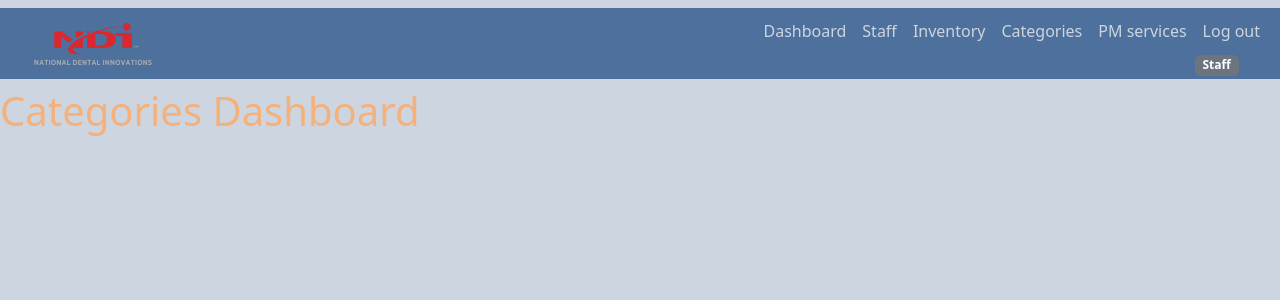
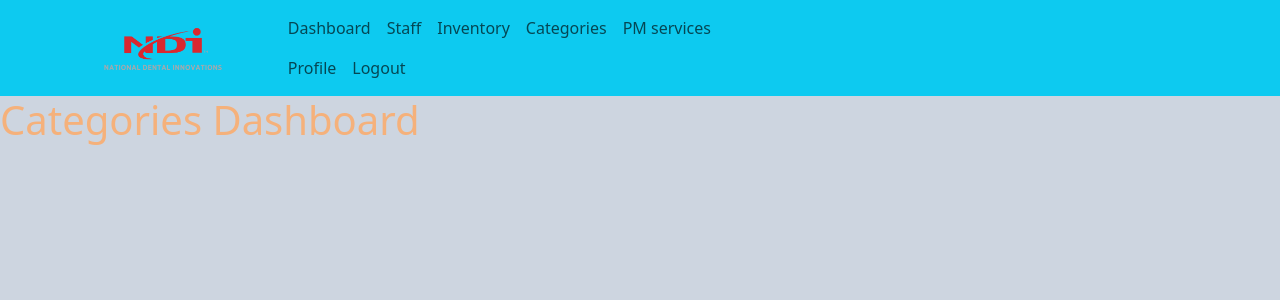
Before and after one commit to goisborges/ndi_inventory, a Django app: page /categories/ in a window 1280 px wide. Shown: the top 300 px of the page. Run offline with Django 4.2, Linux system fonts and the light colour scheme; a user stored in the database is signed in.

Commit message:
modifying styling

```diff
--- a/templates/partials/nav.html
+++ b/templates/partials/nav.html
@@ -1,5 +1,5 @@
-<nav class="navbar navbar-expand-lg">
-  <div class="container-fluid navigation">
+<nav class="navbar navbar-expand-lg navbar-info bg-info">
+  <div class="container">
     <a class="navbar-brand" href="#">
       <img src="/static/ndi_logo.png" alt="Logo" width="auto" height="60"
         class="d-inline-block align-text-top">
@@ -8,7 +8,9 @@
       aria-controls="navbarNav" aria-expanded="false" aria-label="Toggle navigation">
       <span class="navbar-toggler-icon"></span>
     </button>
-    <div class="collapse navbar-collapse" id="navbarNav"></div>
+    <div class="collapse navbar-collapse" id="navbarNav">
+    <div class="container justify-content-between">
+      <div class="navbar-left">
         <ul class="navbar-nav">
           <li class="nav-item">
             <a class="nav-link" href={% url 'dashboard-index' %}>Dashboard</a>
@@ -25,19 +27,34 @@
           <li class="nav-item">
             <a class="nav-link" href={% url 'pmservice-index' %}>PM services</a>
           </li>
+        </div>
+
         <div class="right-nav">
+
+          {%  if user.is_authenticated %}
+<ul class="navbar-nav">
           <li class="nav-item">
-        <a class="nav-link" href={% url 'logout' %}>Log out</a>
+            <a class="nav-link">Profile</a>
           </li>
-      </li>
-          {% if user.is_staff %}
-            <span class="badge bg-secondary">Staff</span>
-          {% endif %}
+          <li class="nav-item">
+            <a class="nav-link" href={% url 'logout' %}>Logout</a>
           </li>
 
+          {% else %}
+
+          <li class="nav-item">
+            <a class="nav-link" href={% url 'register' %}>Register</span></a>
+          </li>
+          <li class="nav-item">
+            <a class="nav-link" href={% url 'login' %}>Login</span></a>
+          </li>
+        </ul>
+
+          {% endif %}
 
         </div>
       </ul>
     </div>
   </div>
+</div>
 </nav>
```
Also changed, not shown: db.sqlite3. Lines whose indentation alone changed are shown as unchanged.
